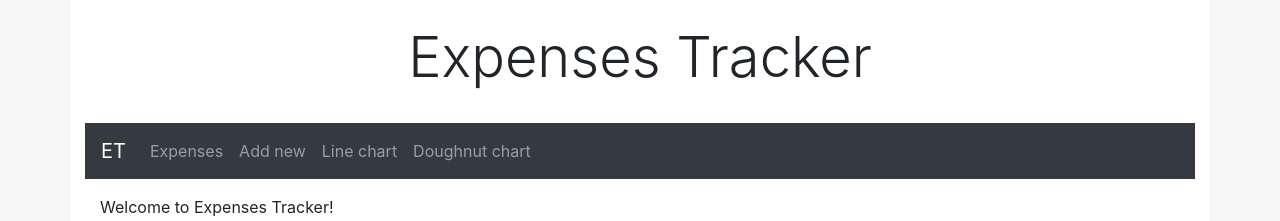
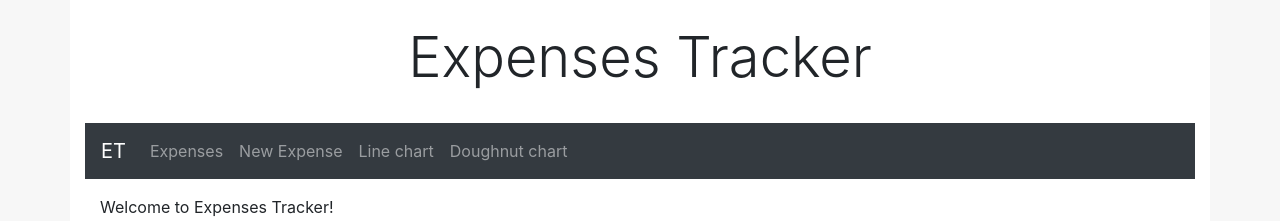
Before and after one commit to stubailey18/expenses-tracker, a React (Create React App) app: page /expensesovertime in a window 1280 px wide. Shown: the top 221 px of the page. Built offline with nearby package versions, Linux system fonts and the light colour scheme.

Commit message:
Made some minor aesthetic changes, e.g. button style to bg-dark, to make the app match quiz-maker

```diff
--- a/src/App.js
+++ b/src/App.js
@@ -61,7 +61,7 @@ export default function App() {
               <Link to="/myexpenses" className="nav-link">Expenses</Link>
             </li>
             <li data-toggle="collapse" data-target="#collapsibleNavbar.show" className="nav-item">
-              <Link to="/addexpense" className="nav-link">Add new</Link>
+              <Link to="/addexpense" className="nav-link">New Expense</Link>
             </li>
             <li data-toggle="collapse" data-target="#collapsibleNavbar.show" className="nav-item">
               <Link to="/expensesovertime" className="nav-link">Line chart</Link>
--- a/src/ExpenseForm.js
+++ b/src/ExpenseForm.js
@@ -40,6 +40,7 @@ export default function ExpenseForm() {
     return (
         <div className="row justify-content-center">
             <div className="col-sm-10 col-md-8 col-lg-6">
+                <h4 className="mb-3">New Expense</h4>
                 <div className="progress mb-3">
                     <div className="progress-bar bg-success" style={{width: `${progress}%`}}></div>
                 </div>
@@ -86,7 +87,7 @@ export default function ExpenseForm() {
                         <button
                             type="button"
                             onClick={handleSubmit}
-                            className="btn btn-primary">
+                            className="btn btn-dark">
                             Submit
                         </button>
                     </div>
--- a/src/ExpensesFilterForm.js
+++ b/src/ExpensesFilterForm.js
@@ -68,13 +68,13 @@ export default function ExpensesFilterForm() {
                 <button
                     type="button"
                     onClick={handleApply}
-                    className="btn btn-primary">
+                    className="btn btn-dark">
                     Apply
                 </button>&nbsp;
                 <button
                     type="button"
                     onClick={() => dispatch({type: actionTypes.CLEAR_FILTERS})}
-                    className="btn btn-primary">
+                    className="btn btn-dark">
                     Clear
                 </button>
             </div>
```
